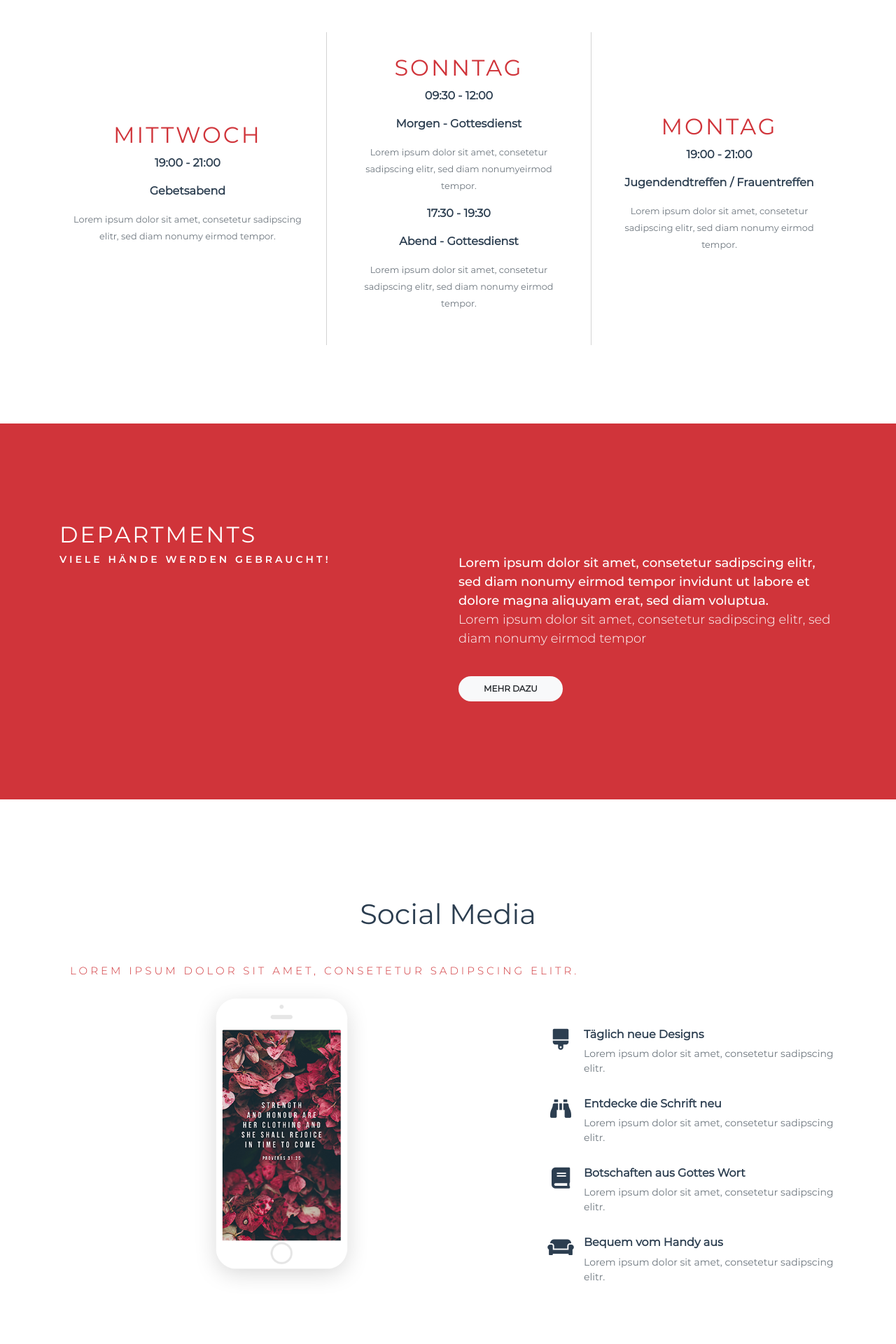
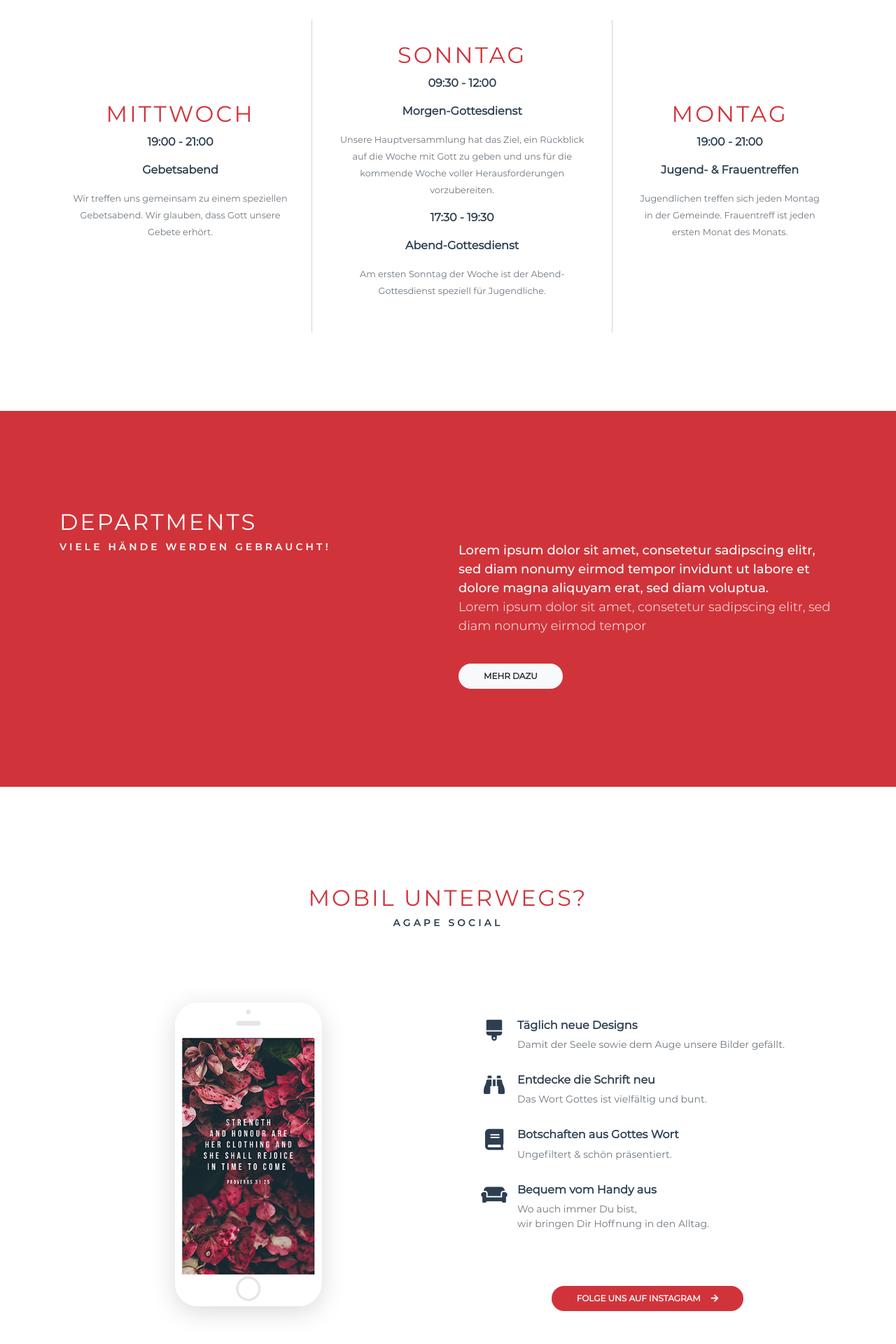
Before and after one commit to stefanmatar/agapewien, a Vue app: page /#/ in a window 1280 px wide. Shown: the part 4265-6185 px from the top of the page at 70% size. Built offline with nearby package versions, Linux system fonts and the light colour scheme.

Commit message:
Fix social media section

```diff
--- a/src/components/OurValues.vue
+++ b/src/components/OurValues.vue
@@ -83,7 +83,6 @@
     border-bottom: 1px solid lightgrey;
   }
 
-
   @media all and (max-width: 800px) {
     .values * {
       border: none !important;
--- a/src/components/Programs.vue
+++ b/src/components/Programs.vue
@@ -18,38 +18,36 @@
               <p class="font-weight-bold">Gebetsabend</p>
               <p>
                 <small class="text-muted">
-                  Lorem ipsum dolor sit amet, consetetur sadipscing elitr,
-                  sed diam nonumy eirmod tempor.
+                  Wir treffen uns gemeinsam zu einem speziellen Gebetsabend.
+                  Wir glauben, dass Gott unsere Gebete erhört.
                 </small>
               </p>
             </th>
             <th class="tableProgram">
               <h2 class="red">Sonntag</h2>
               <p>09:30 - 12:00</p>
-              <p class="font-weight-bold">Morgen - Gottesdienst</p>
+              <p class="font-weight-bold">Morgen-Gottesdienst</p>
               <p>
                 <small class="text-muted">
-                  Lorem ipsum dolor sit amet, consetetur sadipscing elitr,
-                  sed diam nonumyeirmod tempor.
+                  Unsere Hauptversammlung hat das Ziel, ein Rückblick auf die Woche mit Gott zu geben
+                  und uns für die kommende Woche voller Herausforderungen vorzubereiten.
                 </small>
               </p>
               <p>17:30 - 19:30</p>
-              <p class="font-weight-bold">Abend - Gottesdienst</p>
+              <p class="font-weight-bold">Abend-Gottesdienst</p>
               <p>
                 <small class="text-muted">
-                  Lorem ipsum dolor sit amet, consetetur sadipscing elitr,
-                  sed diam nonumy eirmod tempor.
+                  Am ersten Sonntag der Woche ist der Abend-Gottesdienst speziell für Jugendliche.
                 </small>
               </p>
             </th>
             <th class="tableProgram">
               <h2 class="red">Montag</h2>
               <p>19:00 - 21:00</p>
-              <p class="font-weight-bold">Jugendendtreffen / Frauentreffen</p>
+              <p class="font-weight-bold">Jugend- & Frauentreffen</p>
               <p>
                 <small class="text-muted">
-                  Lorem ipsum dolor sit amet, consetetur sadipscing elitr,
-                  sed diam nonumy eirmod tempor.
+                  Jugendlichen treffen sich jeden Montag in der Gemeinde. Frauentreff ist jeden ersten Monat des Monats.
                 </small>
               </p>
             </th>
--- a/src/components/SocialMedia.vue
+++ b/src/components/SocialMedia.vue
@@ -1,24 +1,26 @@
 <template>
   <section id="social-media" class="section">
     <div class="container">
-      <div class="col-12">
-        <h1 class="section-header">Social Media</h1>
-        <h4 class="section-text">
-          Lorem ipsum dolor sit amet, consetetur sadipscing elitr.
-        </h4>
+      <div class="row">
+        <div class="col-lg-12">
+          <h2 class="text-center red">Mobil unterwegs?</h2>
+          <h3 class="pastors-heading">
+            Agape Social
+          </h3>
+        </div>
       </div>
       <div class="row">
-        <div class="col-lg-7 col-md-12 social-media-images">
+        <div class="col-lg-6 col-md-12 social-media-images">
           <img src="static/images/social_media/1.png" class="social-media-phone">
         </div>
-        <div class="col-lg-5 col-md-12 margin-bottom">
+        <div class="col-lg-6 col-md-12">
           <div class="list">
             <div class="list-item">
               <i class="social fas fa-brush"></i>
               <div class="list-item-text">
                 <h5 class="text-left font-weight-bold list-item-title">Täglich neue Designs</h5>
                 <p class="text-left text-muted">
-                  Lorem ipsum dolor sit amet, consetetur sadipscing elitr.
+                  Damit der Seele sowie dem Auge unsere Bilder gefällt.
                 </p>
               </div>
             </div>
@@ -27,7 +29,7 @@
               <div class="list-item-text">
                 <h5 class="text-left font-weight-bold list-item-title">Entdecke die Schrift neu</h5>
                 <p class="text-left text-muted">
-                  Lorem ipsum dolor sit amet, consetetur sadipscing elitr.
+                  Das Wort Gottes ist vielfältig und bunt.
                 </p>
               </div>
             </div>
@@ -36,7 +38,7 @@
               <div class="list-item-text">
                 <h5 class="text-left font-weight-bold list-item-title">Botschaften aus Gottes Wort</h5>
                 <p class="text-left text-muted">
-                  Lorem ipsum dolor sit amet, consetetur sadipscing elitr.
+                  Ungefiltert & schön präsentiert.
                 </p>
               </div>
             </div>
@@ -45,11 +47,14 @@
               <div class="list-item-text">
                 <h5 class="text-left font-weight-bold list-item-title">Bequem vom Handy aus</h5>
                 <p class="text-left text-muted">
-                  Lorem ipsum dolor sit amet, consetetur sadipscing elitr.
+                  Wo auch immer Du bist,<br>wir bringen Dir Hoffnung in den Alltag.
                 </p>
               </div>
             </div>
           </div>
+          <a class="btn btn-rounded red-bg text-white follow-btn" href="https://www.instagram.com/agapewien/">
+            Folge uns auf Instagram <i class="fas fa-arrow-right"></i>
+          </a>
         </div>
       </div>
     </div>
@@ -60,27 +65,8 @@
 </script>
 
 <style>
-  #welcome {
-    padding: 4em 0 0 0;
-    margin-left: 0;
-  }
-
-  #welcome p {
-    margin: 0;
-    padding-bottom: 1em;
-  }
-
-  .social-media-image {
-    margin-right: 0.5em;
-    height: 300px;
-  }
-
   .social-media-phone {
-    height: 445px;
-  }
-
-  #welcoem h5 {
-    margin: 0;
+    height: 500px;
   }
 
   .social {
@@ -92,7 +78,7 @@
   }
 
   .list {
-    padding-top: 4em;
+    margin: 3em 0;
   }
 
   .list-item-text {
@@ -104,8 +90,4 @@
   .list-item-title {
     font-size: 16px;
   }
-
-  .margin-bottom {
-    margin-bottom: 3em;
-  }
 </style>
```
